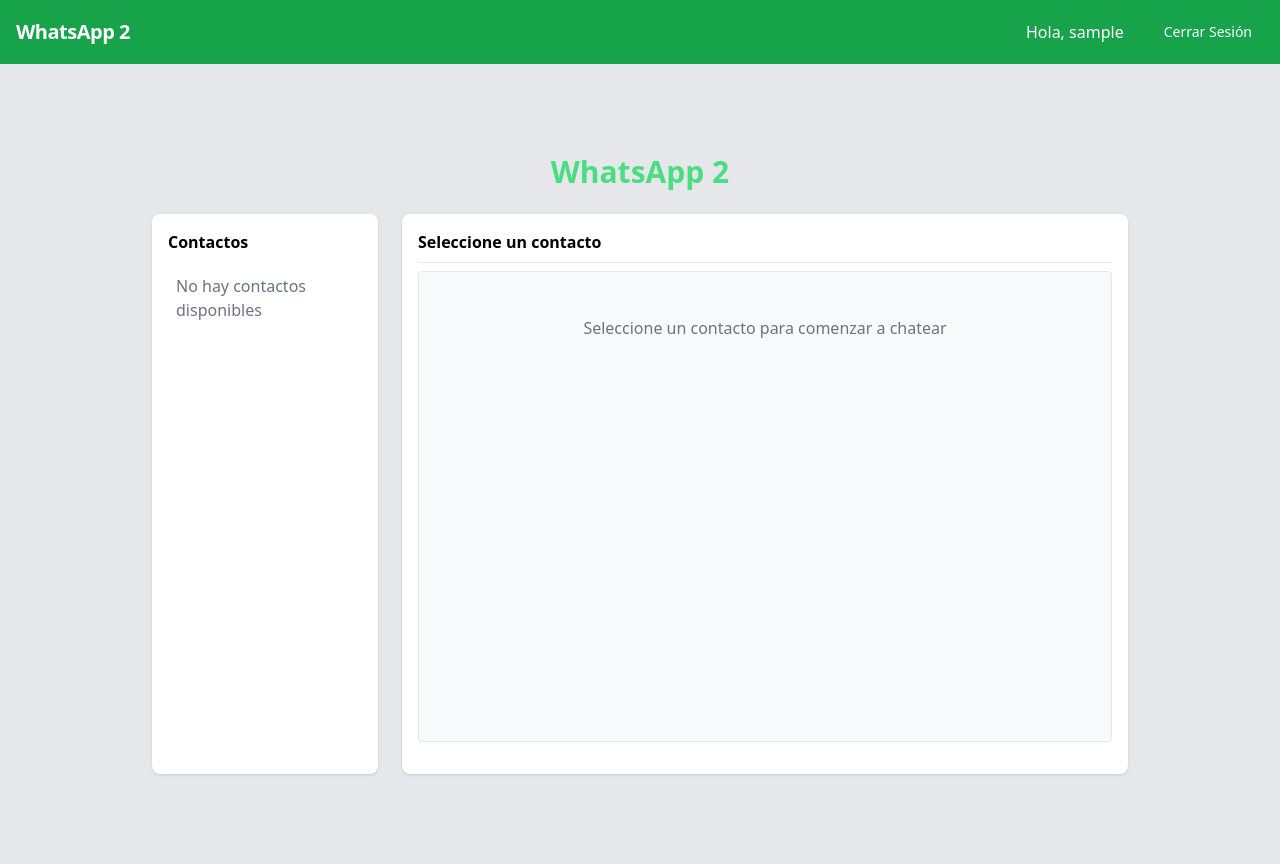
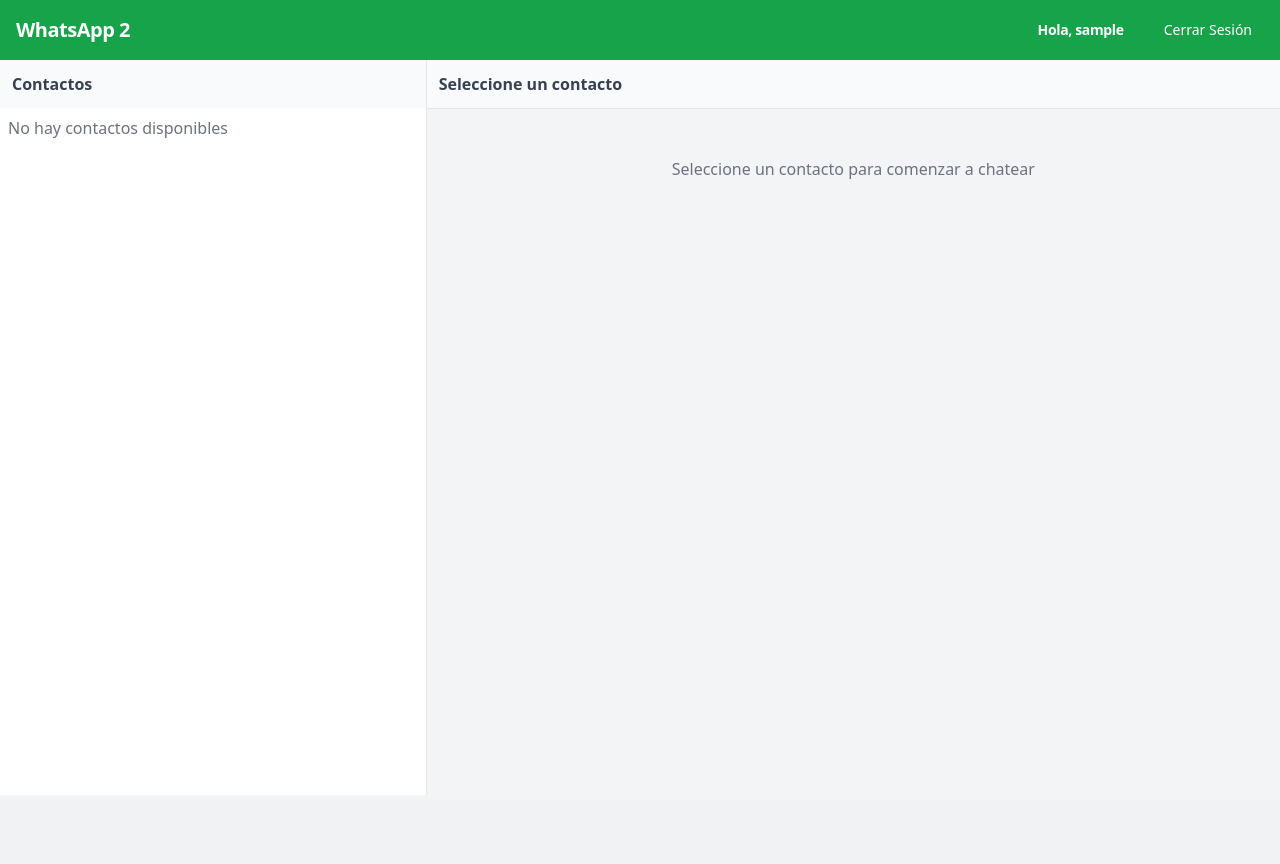
Before and after one commit to Juacole/Real-Time-Chat, a Django app: page /chats/ in a window 1280 px wide. After the commit the page ends 795 px from the top, so only its background shows below. Run offline with Django 5.2, Linux system fonts and the light colour scheme; the visitor is signed in with stand-in values (Sample User, id 1); data comes from the database, SQL or seed files in the repository; parts of the project's set-up code (start-up, migrations or seed data) failed here and were passed over; some libraries are stand-ins or nearby versions.

Commit message:
style(UI): Se actualiza el diseño general a algo mas limpio y moderno

```diff
--- a/chats/templates/chats/chats.html
+++ b/chats/templates/chats/chats.html
@@ -10,8 +10,8 @@
   <script src="https://unpkg.com/htmx.org@1.9.6"></script>
 </head>
 
-<body>
-  <nav class="bg-green-600 text-white shadow-lg">
+<body class="bg-gray-100">
+  <nav class="bg-green-600 text-white">
     <div class="container mx-auto px-4">
       <div class="flex justify-between items-center py-3">
         <div class="flex items-center">
@@ -19,7 +19,7 @@
         </div>
 
         <div class="hidden md:flex items-center space-x-4">
-          <span class="px-3 py-2">Hola, {{ user.username }}</span>
+          <span class="font-semibold text-sm tracking-tight px-3 py-2">Hola, {{ user.username }}</span>
           <form action="{% url 'logout' %}" method="post" style="display:inline;">
             {% csrf_token %}
             <button type="submit"
@@ -31,42 +31,45 @@
     </div>
   </nav>
 
-  <div class="bg-gray-200 min-h-screen flex items-center justify-center">
-    <div class="w-full max-w-5xl p-6">
-      <h1 class="text-3xl font-bold text-center mb-6 text-green-400">WhatsApp 2</h1>
-      <div class="grid grid-cols-1 md:grid-cols-4 gap-6">
-        <aside class="md:col-span-1 bg-white rounded-lg shadow p-4">
-          <h2 class="font-bold mb-3">Contactos</h2>
-          <div id="contactos-container" hx-get="{% url 'obtener_contactos' %}" hx-trigger="load">
+  <div class="flex h-[calc(100vh-65px)]">
+    <div class="w-full md:w-1/3 bg-white border-r border-gray-200 flex flex-col">
+      <div class="p-3 bg-gray-50">
+        <h2 class="font-bold text-gray-700">Contactos</h2>
+      </div>
+      <div id="contactos-container" hx-get="{% url 'obtener_contactos' %}" hx-trigger="load"
+        class="flex-1 overflow-y-auto">
         <div class="text-center py-4">
           <span class="animate-spin">⚙️</span> Cargando contactos...
         </div>
       </div>
-        </aside>
-
-        <main class="md:col-span-3 bg-white rounded-lg shadow p-4 flex flex-col h-[70vh]">
-          <div id="cabecera-chat" class="border-b pb-2 mb-2">
-            <h2 id="nombre-contacto" class="font-bold">Seleccione un contacto</h2>
     </div>
 
-          <section id="mensajes"
-            class="flex-1 overflow-y-auto space-y-3 mb-4 border border-gray-200 rounded p-3 bg-gray-50">
-            <div id="mensajes-container">
+    <div class="hidden md:flex md:w-2/3 flex-col bg-gray-50">
+      <div id="cabecera-chat" class="p-3 bg-gray-50 border-b border-gray-200">
+        <h2 id="nombre-contacto" class="font-bold text-gray-700">Seleccione un contacto</h2>
+      </div>
+
+      <section id="mensajes" class="flex-1 overflow-y-auto p-4 bg-gray-100">
+        <div id="mensajes-container" class="space-y-2">
           <div class="text-center py-8 text-gray-500">
             Seleccione un contacto para comenzar a chatear
           </div>
         </div>
       </section>
 
-          <section id="seccion-enviar" class="flex gap-2 hidden">
+      <section id="seccion-enviar" class="hidden p-3 bg-gray-50">
+        <div class="flex gap-2 items-center">
           <input id="texto" type="text" placeholder="Escribe un mensaje..."
-              class="flex-1 px-3 py-2 border border-gray-300 rounded focus:outline-none focus:ring focus:border-blue-300" />
-            <button id="enviar" class="bg-green-600 text-white px-4 py-2 rounded hover:bg-green-700">
-              Enviar
+            class="flex-1 px-4 py-2 border border-gray-300 rounded-full focus:outline-none focus:border-green-500" />
+          <button id="enviar" class="bg-green-600 text-white px-4 py-2 rounded-full hover:bg-green-700">
+            <svg xmlns="http://www.w3.org/2000/svg" width="24" height="24" viewBox="0 0 24 24" fill="none"
+              stroke="currentColor" stroke-width="2" stroke-linecap="round" stroke-linejoin="round">
+              <line x1="22" y1="2" x2="11" y2="13"></line>
+              <polygon points="22 2 15 22 11 13 2 9 22 2"></polygon>
+            </svg>
           </button>
+        </div>
       </section>
-        </main>
-      </div>
     </div>
   </div>
 
```
Lines whose indentation alone changed are shown as unchanged.
